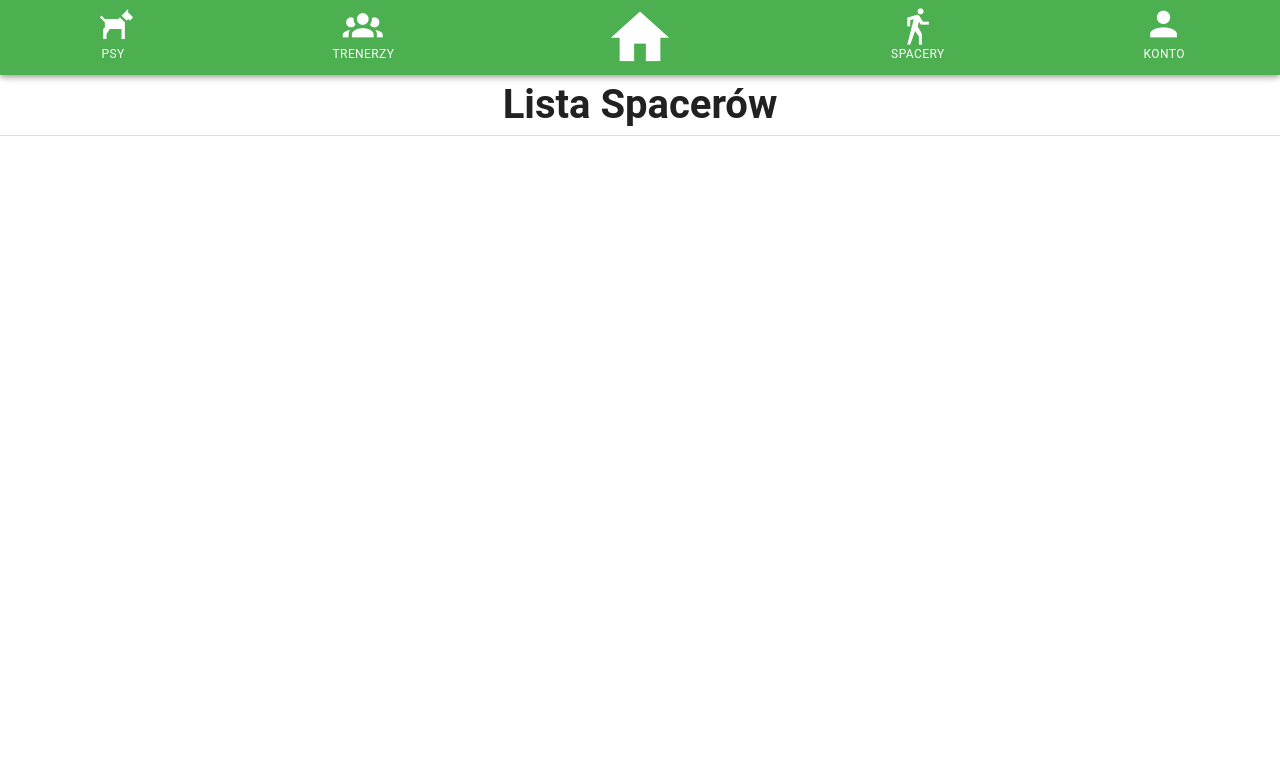
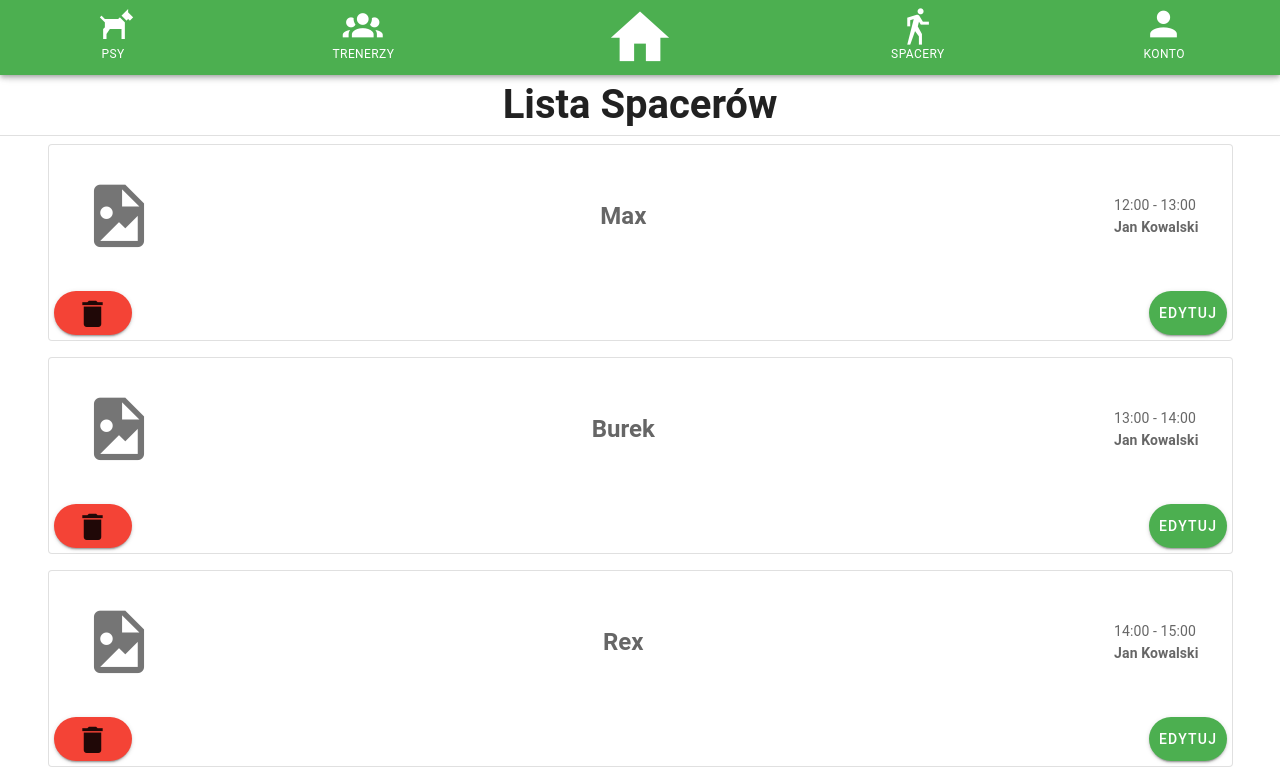
Before and after one commit to Radek011200/WalkADog, a Vue app: page /walk-list in a window 1280 px wide. Shown: the top 781 px of the page. Built offline with nearby package versions, Linux system fonts and the light colour scheme; a small style sheet from the web is missing.

Commit message:
Added WalkEntry and WalkResign components

```diff
--- /dev/null
+++ b/src/components/WalkEntry.vue
@@ -0,0 +1,72 @@
+<template>
+  <div>
+    <v-container>
+      <v-layout row wrap>
+        <v-flex xs12>
+          <v-card outlined>
+            <v-card-text>
+                <v-container>
+                    <div class="lista">
+                        <v-icon size="75px">mdi-file-image</v-icon>
+                        <span class="headline"><b> {{ dog_name }} </b></span>
+                    <ul style="list-style-type: none;">
+                        <li>{{start_hour}} - {{end_hour}}</li>
+                        <li><b>{{trainer}}</b></li>
+                    </ul>
+                    </div>
+                </v-container>
+            </v-card-text>
+            <v-card-actions class="lista">
+                <WalkResign/>
+                <v-btn href="#" color="success" :large=true rounded>
+                    Edytuj
+                </v-btn>
+            </v-card-actions>
+          </v-card>
+        </v-flex>
+      </v-layout>
+      </v-container>
+  </div>
+</template>
+
+<script>
+
+import WalkResign from "@/components/WalkResign";
+
+export default {
+  name: "WalkEntry",
+  components: {
+    WalkResign
+  },
+  props: {
+    dog_name: {
+      type: String,
+      default: "Dog Name"
+    },
+    start_hour: {
+      type: String,
+      default: "Start Hour"
+    },
+    end_hour: {
+      type: String,
+      default: "End Hour"
+    },
+    trainer: {
+      type: String,
+      default: "Trainer"
+    }
+  }
+}
+</script>
+
+<style>
+
+.lista {
+  display: flex;
+  flex-direction: row;
+  justify-content: space-between;
+  align-items: center;
+  padding: 5px;
+}
+
+</style>
--- /dev/null
+++ b/src/components/WalkResign.vue
@@ -0,0 +1,60 @@
+<template>
+  <div class="text-center">
+    <v-dialog
+      v-model="dialog"
+    >
+      <template v-slot:activator="{ on, attrs }">
+        <v-btn
+          color="red"
+          :large=true
+          rounded
+          v-bind="attrs"
+          v-on="on"
+        >
+          <v-icon size="35px">mdi-delete</v-icon>
+        </v-btn>
+      </template>
+
+      <v-card>
+        <v-card-title class="text-h5 success lighten-2">
+          Rezygnacja ze spaceru
+        </v-card-title>
+
+        <v-card-text style="text-align: center;">
+          <b>Czy jesteś pewny, że chcesz anulować ten spacer?</b>
+        </v-card-text>
+
+        <v-divider></v-divider>
+
+        <v-card-actions>
+          <v-spacer></v-spacer>
+          <v-btn
+            color="primary"
+            text
+            @click="dialog = true"
+          >
+            Potwierdź
+          </v-btn>
+          <v-btn
+            color="secondary"
+            text
+            @click="dialog = false"
+          >
+            Anuluj
+          </v-btn>
+        </v-card-actions>
+      </v-card>
+    </v-dialog>
+  </div>
+</template>
+
+<script>
+  export default {
+    name: "WalkResign",
+    data () {
+      return {
+        dialog: false,
+      }
+    },
+  }
+</script>
--- a/src/views/WalkList.vue
+++ b/src/views/WalkList.vue
@@ -2,18 +2,25 @@
 <div>
 <TitleComponent :title="title"></TitleComponent>
 
+<v-list-item v-for="walk in filteredWalksByDate" :key="walk.id" dense>
+  <v-list-item-content class="lista">
+    <WalkEntry :id="walk.id" :dog_name="walk.dog_name" :start_hour="walk.start_hour" :end_hour="walk.end_hour" :trainer="walk.trainer"></WalkEntry>
+  </v-list-item-content>
+  </v-list-item>
 </div>
 </template>
 
 <script>
 
   import TitleComponent from "@/components/TitleComponent";
+  import WalkEntry from "@/components/WalkEntry";
 
 
   export default {
     name: 'WalkList',
     components: {
-      TitleComponent
+      TitleComponent,
+      WalkEntry
     },
     computed: {
       filteredWalksByDate() {
@@ -60,16 +67,17 @@
         ]
       }
     },
-
-
-    methods: {
-      back() {
-        this.$router.go(-1)
-      },
-      updateDate: function(updatedDate) {
-        this.date = updatedDate
-        console.log(this.date)
-      }
-    }
   }
 </script>
+
+<style>
+
+.lista {
+  display: flex;
+  flex-direction: row;
+  justify-content: space-between;
+  align-items: center;
+  padding: 5px;
+}
+
+</style>
```
